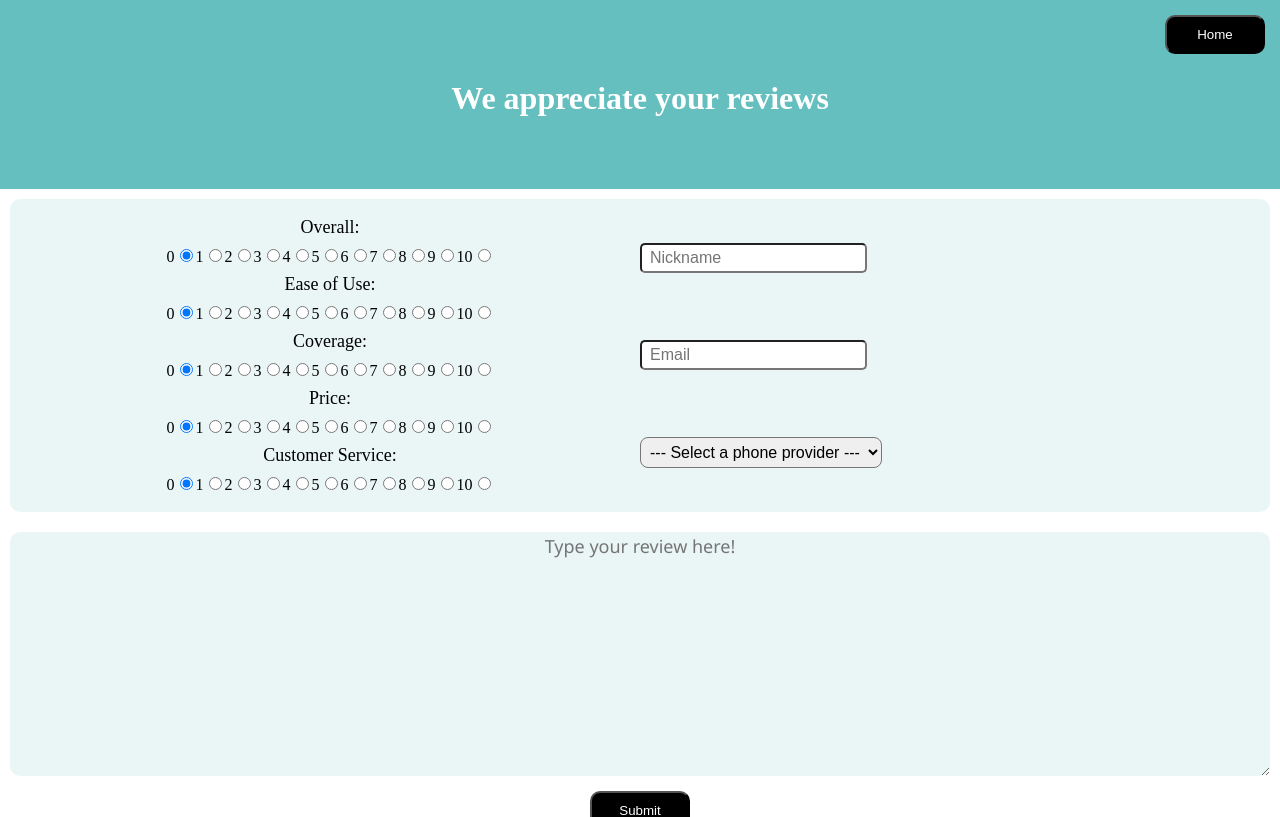
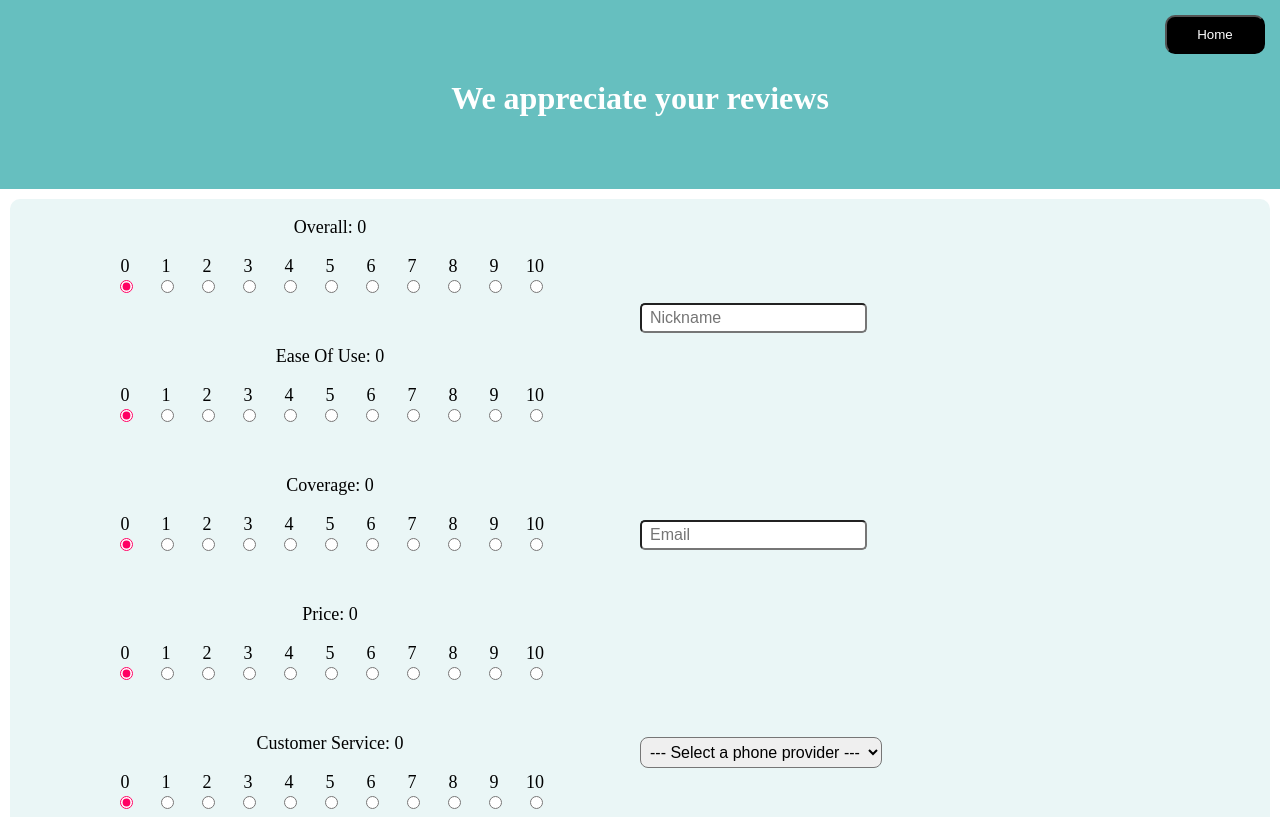
Before and after one commit to Phone-Review-App/SakuraSignal, a React (Create React App) app in the folder client/: page /Form in a window 1280 px wide. Shown: the top 817 px of the page. Built offline with nearby package versions, Linux system fonts and the light colour scheme.

Commit message:
fix:Radio.jsx Radio.css Form.jsx

```diff
--- a/client/src/components/Radio.css
+++ b/client/src/components/Radio.css
@@ -1,3 +1,8 @@
 .radio {
-  font-size: medium;
+  font-size: mdeium;
+  accent-color: #FF0063;
+  text-align:center;
+  position: relative;
+  display: inline-block;
+  padding-bottom: 15px;
 }
--- a/client/src/components/Radio.jsx
+++ b/client/src/components/Radio.jsx
@@ -29,17 +29,21 @@ const Radio = ( props ) => {
     console.log("👽",score);
   }
     return (
+      <><div>{radioName}: {selectedRadioButton}</div>
         <div className={ className } >
             {
-
             inputs.map((input, index) => {
                 return (
+                <>
+                  <span className={className}>
+                    {input.value}
+                    <br />
                     <label htmlFor={label}
                     key={index}>
-                        {input.value}
+
                         <input
 
-
+                        id={label}
                     type={input.type}
                     name={radioName}
                     value={input.value}
@@ -50,11 +54,17 @@ const Radio = ( props ) => {
                     >
                     </input>
                     </label>
-
+                    </span>
+                    </>
                 )
 
-            })}
-        </div>
+            })
+
+            }
+            </div>
+
+
+        </>
     )
 }
 
--- a/client/src/pages/Form.jsx
+++ b/client/src/pages/Form.jsx
@@ -135,29 +135,29 @@ const Form = () => {
             <Navbar className="navbar" text="We appreciate your reviews"/>
             <div className="wrapper">
               <div className="scores">
-                Overall:<Radio
+                <Radio
                   className="radio"
-                  radioName="overall"
+                  radioName="Overall"
                   scoreSetter={setOverAllScore}
                 />
-                Ease of Use:<Radio
+                <Radio
                   className="radio"
-                  radioName="easeOfUse"
+                  radioName="Ease Of Use"
                   scoreSetter={setEOUScore}
                 />
-                Coverage:<Radio
+                <Radio
                   className="radio"
-                  radioName="coverage"
+                  radioName="Coverage"
                   scoreSetter={setCoverageScore}
                 />
-                Price:<Radio
+                <Radio
                   className="radio"
-                  radioName="price"
+                  radioName="Price"
                   scoreSetter={setPriceScore}
                 />
-                Customer Service:<Radio
+                <Radio
                   className="radio"
-                  radioName="customerService"
+                  radioName="Customer Service"
                   scoreSetter={setCustomerServiceScore}
                 />
               </div>
```
